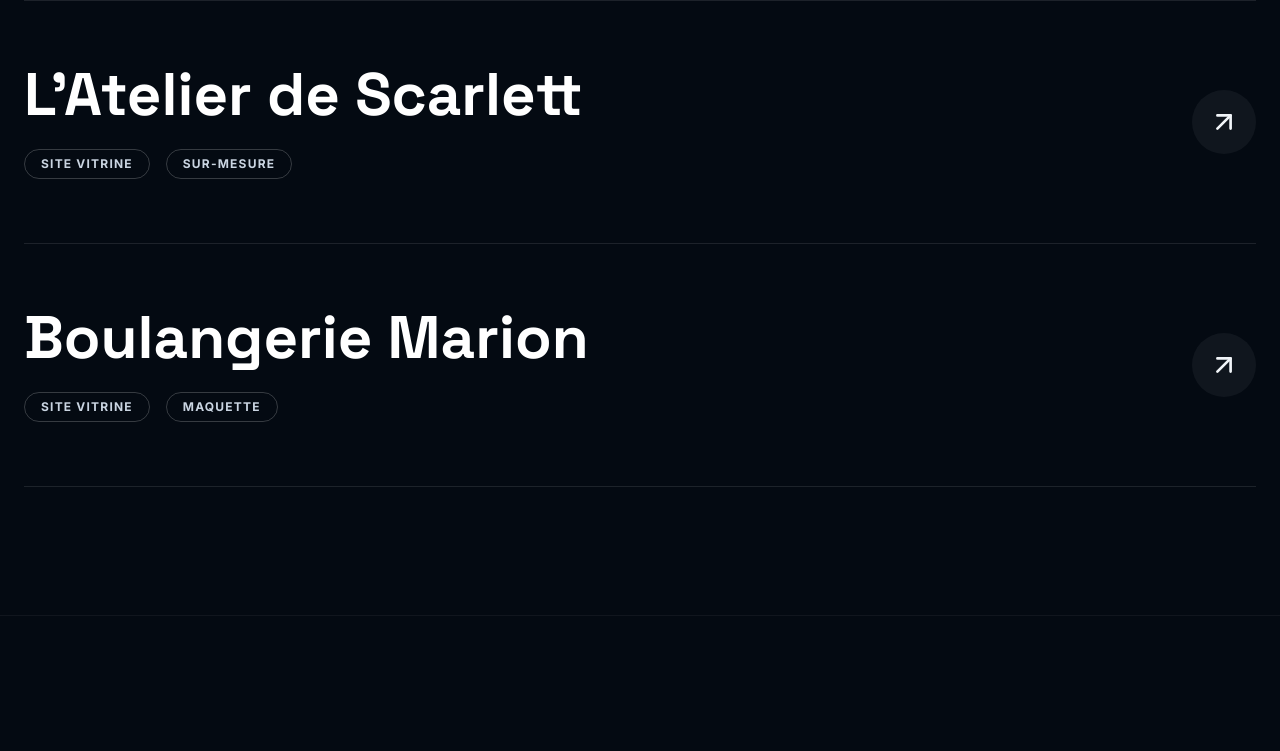
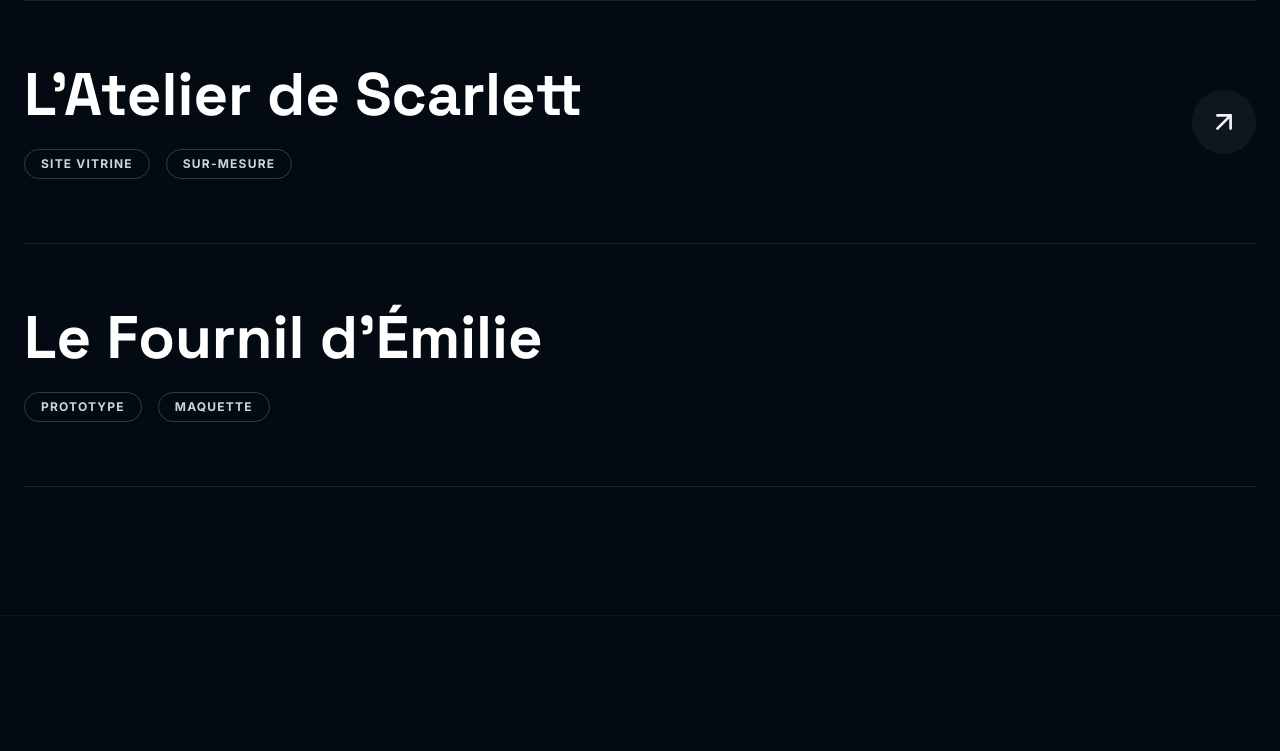
Before and after one commit to nutala/lagence-de-scott, a React (Vite) app: page / in a window 1280 px wide. Shown: the part 4822-5573 px from the top of the page. Built offline with nearby package versions, Linux system fonts and the light colour scheme.

Commit message:
feat: renommer le projet boulangerie en nom fictif, retirer le lien et changer le tag en prototype

```diff
--- a/src/App.tsx
+++ b/src/App.tsx
@@ -43,7 +43,7 @@ const ProjectItem = ({
   img,
   accentColor = "sun"
 }: {
-  href: string,
+  href?: string,
   title: string,
   tags: string[],
   img: string,
@@ -56,7 +56,7 @@ const ProjectItem = ({
   const xSpring = useSpring(x, springConfig);
   const ySpring = useSpring(y, springConfig);
 
-  const handleMouseMove = (e: React.MouseEvent<HTMLAnchorElement>) => {
+  const handleMouseMove = (e: React.MouseEvent<HTMLElement>) => {
     const rect = e.currentTarget.getBoundingClientRect();
     x.set(e.clientX - rect.left - 300); // Centered relative to image width (600px)
     y.set(e.clientY - rect.top - 170);  // Centered relative to image height (340px)
@@ -66,17 +66,8 @@ const ProjectItem = ({
   const buttonHoverColorClass = accentColor === "sun" ? "group-hover:bg-sun-500" : "group-hover:bg-leaf-400";
   const tagHoverColorClass = accentColor === "sun" ? "group-hover:border-sun-500" : "group-hover:border-leaf-400";
 
-  return (
-    <motion.a
-      href={href}
-      target="_blank"
-      rel="noopener noreferrer"
-      onMouseMove={handleMouseMove}
-      initial={{ opacity: 0, y: 20 }}
-      whileInView={{ opacity: 1, y: 0 }}
-      viewport={{ once: true }}
-      className="border-t border-white/10 py-12 md:py-16 group relative overflow-hidden flex flex-col md:flex-row md:items-center justify-between gap-6 cursor-pointer"
-    >
+  const content = (
+    <>
       <div className="z-10 relative">
         <h3 className={`font-display text-4xl md:text-6xl font-bold text-white ${hoverColorClass} transition-colors duration-300`}>
           {title}
@@ -89,9 +80,11 @@ const ProjectItem = ({
           ))}
         </div>
       </div>
-      <div className={`z-10 bg-white/5 p-4 rounded-full ${buttonHoverColorClass} group-hover:text-navy-900 transition-colors md:block hidden`}>
-        <ArrowRight className="w-8 h-8 -rotate-45" />
-      </div>
+      {href && (
+        <div className={`z-10 bg-white/5 p-4 rounded-full ${buttonHoverColorClass} group-hover:text-navy-900 transition-colors md:block hidden`}>
+          <ArrowRight className="w-8 h-8 -rotate-45" />
+        </div>
+      )}
 
       {/* Cursor Following Image */}
       <motion.div
@@ -109,7 +102,36 @@ const ProjectItem = ({
       <div className="w-full aspect-video md:hidden rounded-2xl overflow-hidden mt-4 z-10 border border-white/10">
         <img src={img} alt={title} className="w-full h-full object-cover saturate-150" />
       </div>
-    </motion.a>
+    </>
+  );
+
+  if (href) {
+    return (
+      <motion.a
+        href={href}
+        target="_blank"
+        rel="noopener noreferrer"
+        onMouseMove={handleMouseMove}
+        initial={{ opacity: 0, y: 20 }}
+        whileInView={{ opacity: 1, y: 0 }}
+        viewport={{ once: true }}
+        className="border-t border-white/10 py-12 md:py-16 group relative overflow-hidden flex flex-col md:flex-row md:items-center justify-between gap-6 cursor-pointer"
+      >
+        {content}
+      </motion.a>
+    );
+  }
+
+  return (
+    <motion.div
+      onMouseMove={handleMouseMove}
+      initial={{ opacity: 0, y: 20 }}
+      whileInView={{ opacity: 1, y: 0 }}
+      viewport={{ once: true }}
+      className="border-t border-white/10 py-12 md:py-16 group relative overflow-hidden flex flex-col md:flex-row md:items-center justify-between gap-6"
+    >
+      {content}
+    </motion.div>
   );
 };
 
@@ -479,9 +501,8 @@ function MainContent({ onShowMentions }: { onShowMentions: () => void }) {
               accentColor="sun"
             />
             <ProjectItem
-              href="https://nutala.github.io/boulangerie-marion/"
-              title="Boulangerie Marion"
-              tags={['Site Vitrine', 'Maquette']}
+              title="Le Fournil d'Émilie"
+              tags={['Prototype', 'Maquette']}
               img={siteBoulangerieImg}
               accentColor="leaf"
             />
```
